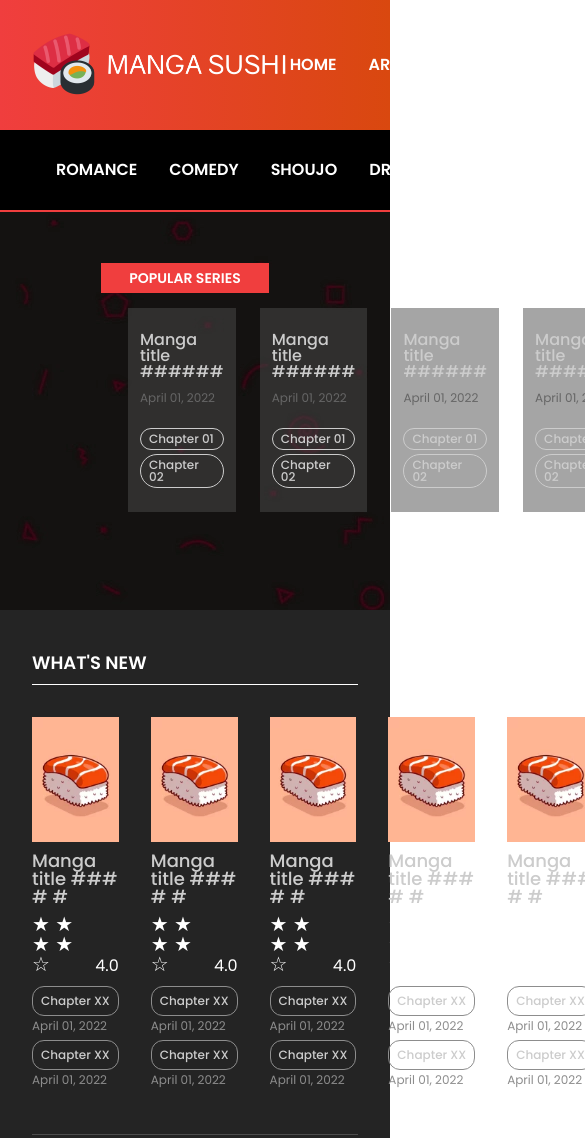
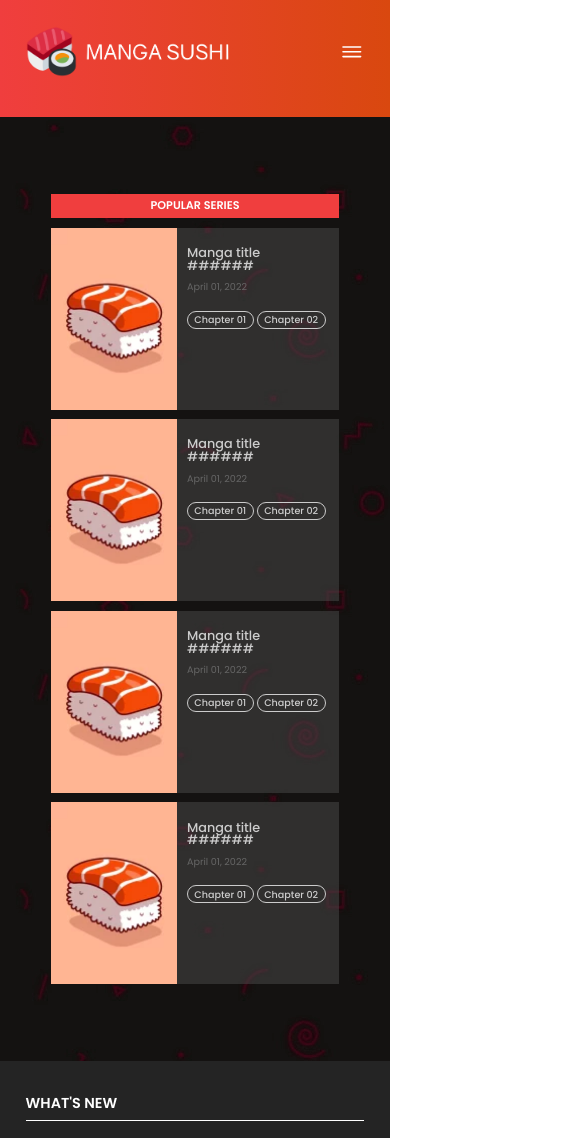
Before and after one commit to wellivo21/mangasushi-study, a plain HTML site: page index.html in a window 390 px wide. Shown: the top 1138 px of the page, 585 px wide, since content can reach past the window. Drawn offline with nearby package versions, Linux system fonts and the light colour scheme.

Commit message:
add queries

```diff
--- a/index.html
+++ b/index.html
@@ -16,6 +16,7 @@
     <link rel="stylesheet" href="./src/css/popup-window.css" />
     <link rel="stylesheet" href="./src/css/styles.css" />
     <link rel="stylesheet" href="./src/css/general.css" />
+    <link rel="stylesheet" href="./src/css/queries.css">
 
     <title>MangaSushi Training</title>
 
@@ -62,6 +63,10 @@
               <a href="#" class="advanced-search ">Advanced</a>
             </li>
           </ul>
+          <button class="btn-mobile-nav">
+
+          <ion-icon name="menu-outline"></ion-icon>
+          </button>
         </div>
       </div>
 
@@ -206,6 +211,7 @@
     <main>
       <section class="popular-series-section">
           <div class="popular-series grid grid--4-cols  container">
+            <p class="popular-series-tag">Popular Series</p>
             <figure class="popular-manga grid">
               <div class="wrap-img">
                 <img src="./src/img/sushi placeholder.webp" alt="Manga Cover" class="manga-cover-img">
--- a/src/css/general.css
+++ b/src/css/general.css
@@ -30,6 +30,8 @@ body {
 html {
   /* 1rem = 10px */
   font-size: 62.5%;
+  width: auto;
+  height: auto;
 }
 
 .container {
--- /dev/null
+++ b/src/css/queries.css
@@ -0,0 +1,153 @@
+/*
+Don't use pixels in media queries. Use em for media queries.
+*/
+
+/**************************/
+/* BELLOW 1305px (Smaller desktops) */
+/**************************/
+
+@media (max-width: 82em) {
+  .sub-nav-list {
+    justify-content: center;
+  }
+  .popular-series {
+    grid-template-columns: repeat(2, auto);
+    column-gap: 2.4rem;
+    row-gap: 1.2rem;
+    justify-content: center;
+  }
+
+  .popular-series-tag {
+    max-width: 25%;
+  }
+
+  .new-manga-popup {
+    opacity: 0;
+    pointer-events: none;
+    visibility: hidden;
+  }
+}
+
+/**************************/
+/* BELLOW 1056px */
+/**************************/
+
+@media (max-width: 66em) {
+  .stars {
+    font-size: 1.6rem;
+  }
+  .rating {
+    font-size: 1.2rem;
+  }
+}
+
+/**************************/
+/* BELLOW 976px */
+/**************************/
+
+@media (max-width: 61em) {
+  html {
+    font-size: 56.25%;
+  }
+  .nav-bar {
+    display: flex;
+    gap: 0;
+    justify-content: space-between;
+    position: relative;
+  }
+
+  .nav-links,
+  .nav-search {
+    opacity: 0;
+    pointer-events: none;
+    visibility: hidden;
+  }
+
+  .btn-mobile-nav {
+    position: absolute;
+    top: 30%;
+    right: 0%;
+    margin-top: 1rem;
+    opacity: 1;
+    pointer-events: all;
+    visibility: visible;
+
+    border: none;
+    background: inherit;
+    font-size: 3.2rem;
+    color: #fff;
+
+    align-self: center;
+  }
+}
+
+/**************************/
+/* BELLOW 864px */
+/**************************/
+
+@media (max-width: 54em) {
+  body {
+    overflow-x: hidden;
+  }
+
+  .popular-series-tag {
+    max-width: 30%;
+  }
+}
+
+/**************************/
+/* BELLOW 820px */
+/**************************/
+
+@media (max-width: 51em) {
+  /* .sub-nav-link:link {
+    font-size: 1.4rem;
+  } */
+  html {
+    font-size: 50%;
+  }
+  .popular-series-tag {
+    max-width: 35%;
+  }
+}
+
+/**************************/
+/* BELLOW 725px */
+/**************************/
+
+@media (max-width: 46em) {
+  .sub-nav-bar {
+    margin-top: -6.4rem;
+    border-bottom: none;
+    opacity: 0;
+    pointer-events: none;
+    visibility: hidden;
+  }
+
+  .popular-series-tag {
+    justify-self: center;
+    width: 36rem;
+    max-width: 100%;
+  }
+
+  .popular-series {
+    grid-template-columns: 1fr;
+    /* grid-template-rows: auto repeat(4, 1fr); */
+    max-width: 100%;
+  }
+
+  .new-manga-list {
+    grid-template-columns: repeat(3, 1fr);
+    column-gap: 6.4rem;
+    row-gap: 9.6rem;
+  }
+
+  .popular-manga {
+    max-width: 100%;
+    justify-self: center;
+  }
+
+  .chapters {
+    flex-direction: unset;
+  }
+}
--- a/src/css/styles.css
+++ b/src/css/styles.css
@@ -92,6 +92,12 @@ Shades:
   color: #000;
 }
 
+.btn-mobile-nav {
+  opacity: 0;
+  pointer-events: none;
+  visibility: hidden;
+}
+
 /* **************************** */
 /* SUB NAVIGATION BAR */
 /* **************************** */
@@ -132,20 +138,21 @@ Shades:
 
 .popular-series {
   column-gap: 2.4rem;
-  row-gap: 0.2rem;
+  row-gap: 1.2rem;
   grid-template-rows: auto 1fr;
   position: relative;
 }
 
-.popular-series::after {
-  position: absolute;
-  content: "POPULAR SERIES";
+.popular-series-tag {
+  grid-column: 1/-1;
+  text-transform: uppercase;
   font-size: 1.4rem;
   font-weight: 600;
   padding: 0.8rem 2.8rem;
+  max-width: 18%;
   background-color: #f03e3e;
-  top: -22%;
-  left: 2.7%;
+  display: flex;
+  justify-content: center;
 }
 
 .popular-manga {
--- a/src/js/script.js
+++ b/src/js/script.js
@@ -4,7 +4,6 @@ import { removeHidden, addHidden, popupMarkup } from "./helpers.js";
 const moreListEl = document.querySelector(".more-list");
 const moreListItemsEl = document.querySelector(".more-list-items");
 const newMangaCoverImgAllEl = document.querySelectorAll(".new-manga-cover-img");
-console.log(moreListItemsEl);
 
 ///////////////////////
 const moreMenu = function () {
@@ -32,6 +31,7 @@ const popup = function () {
 };
 
 ///////////////////////////
+// INIT
 const init = function () {
   moreMenu();
   popup();
```
